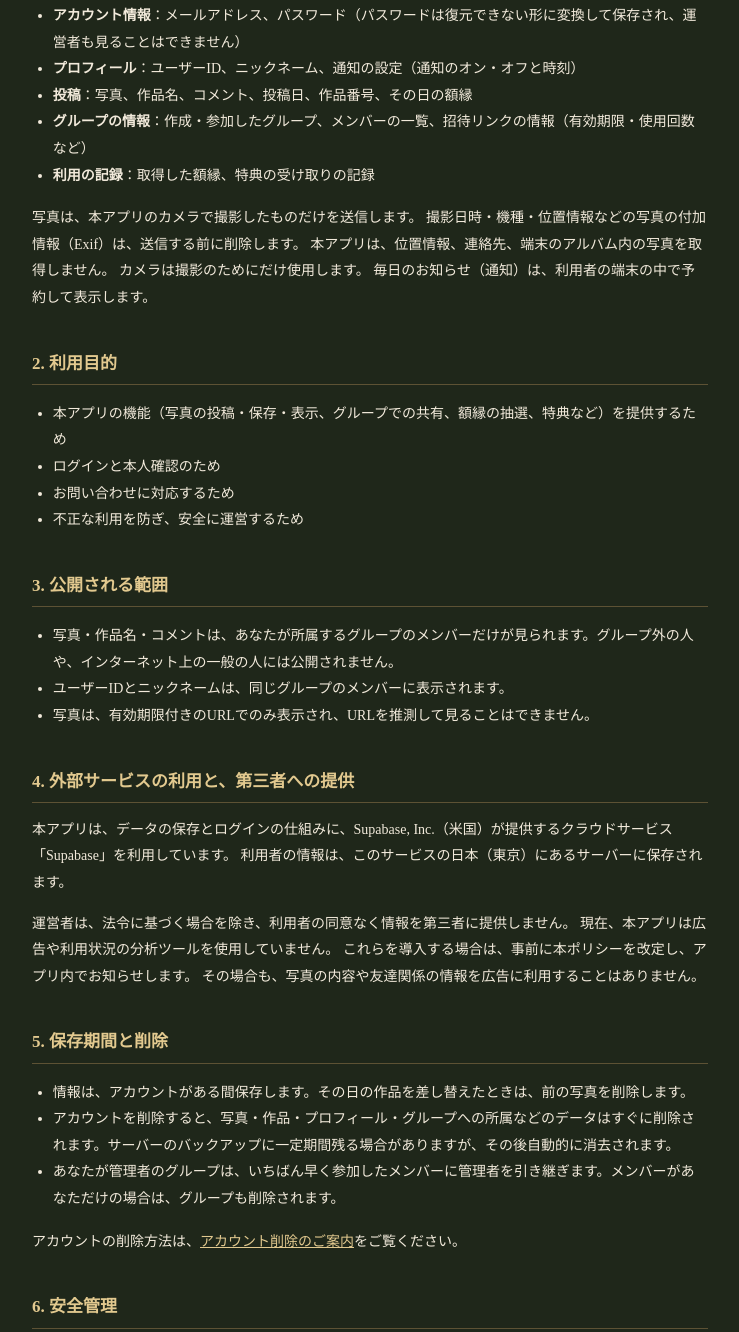
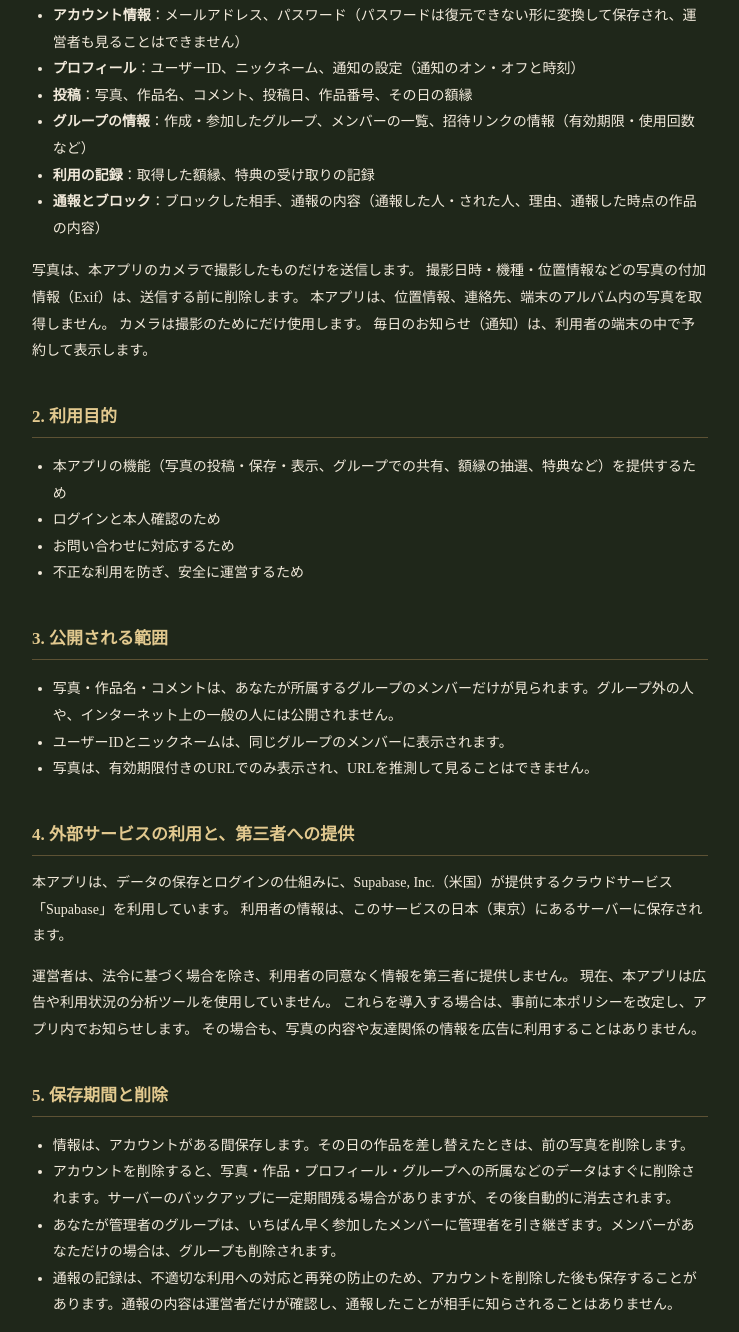
Before and after one commit to Yakiniku-tarou/frame-invite, a plain HTML site: page privacy.html in a window 1280 px wide. Shown: the part 354-1686 px from the top of the page, without its empty margins (270-1009 px from the left). Drawn offline with Linux system fonts and the light colour scheme.

Commit message:
プライバシーポリシー：通報・ブロックの記録について追記
Co-Authored-By: Claude Opus 5.5 <noreply@anthropic.com>

```diff
--- a/privacy.html
+++ b/privacy.html
@@ -41,6 +41,7 @@
     <li><strong>投稿</strong>：写真、作品名、コメント、投稿日、作品番号、その日の額縁</li>
     <li><strong>グループの情報</strong>：作成・参加したグループ、メンバーの一覧、招待リンクの情報（有効期限・使用回数など）</li>
     <li><strong>利用の記録</strong>：取得した額縁、特典の受け取りの記録</li>
+    <li><strong>通報とブロック</strong>：ブロックした相手、通報の内容（通報した人・された人、理由、通報した時点の作品の内容）</li>
   </ul>
   <p>
     写真は、本アプリのカメラで撮影したものだけを送信します。
@@ -82,6 +83,7 @@
     <li>情報は、アカウントがある間保存します。その日の作品を差し替えたときは、前の写真を削除します。</li>
     <li>アカウントを削除すると、写真・作品・プロフィール・グループへの所属などのデータはすぐに削除されます。サーバーのバックアップに一定期間残る場合がありますが、その後自動的に消去されます。</li>
     <li>あなたが管理者のグループは、いちばん早く参加したメンバーに管理者を引き継ぎます。メンバーがあなただけの場合は、グループも削除されます。</li>
+    <li>通報の記録は、不適切な利用への対応と再発の防止のため、アカウントを削除した後も保存することがあります。通報の内容は運営者だけが確認し、通報したことが相手に知らされることはありません。</li>
   </ul>
   <p>アカウントの削除方法は、<a href="delete-account.html">アカウント削除のご案内</a>をご覧ください。</p>
 
```
